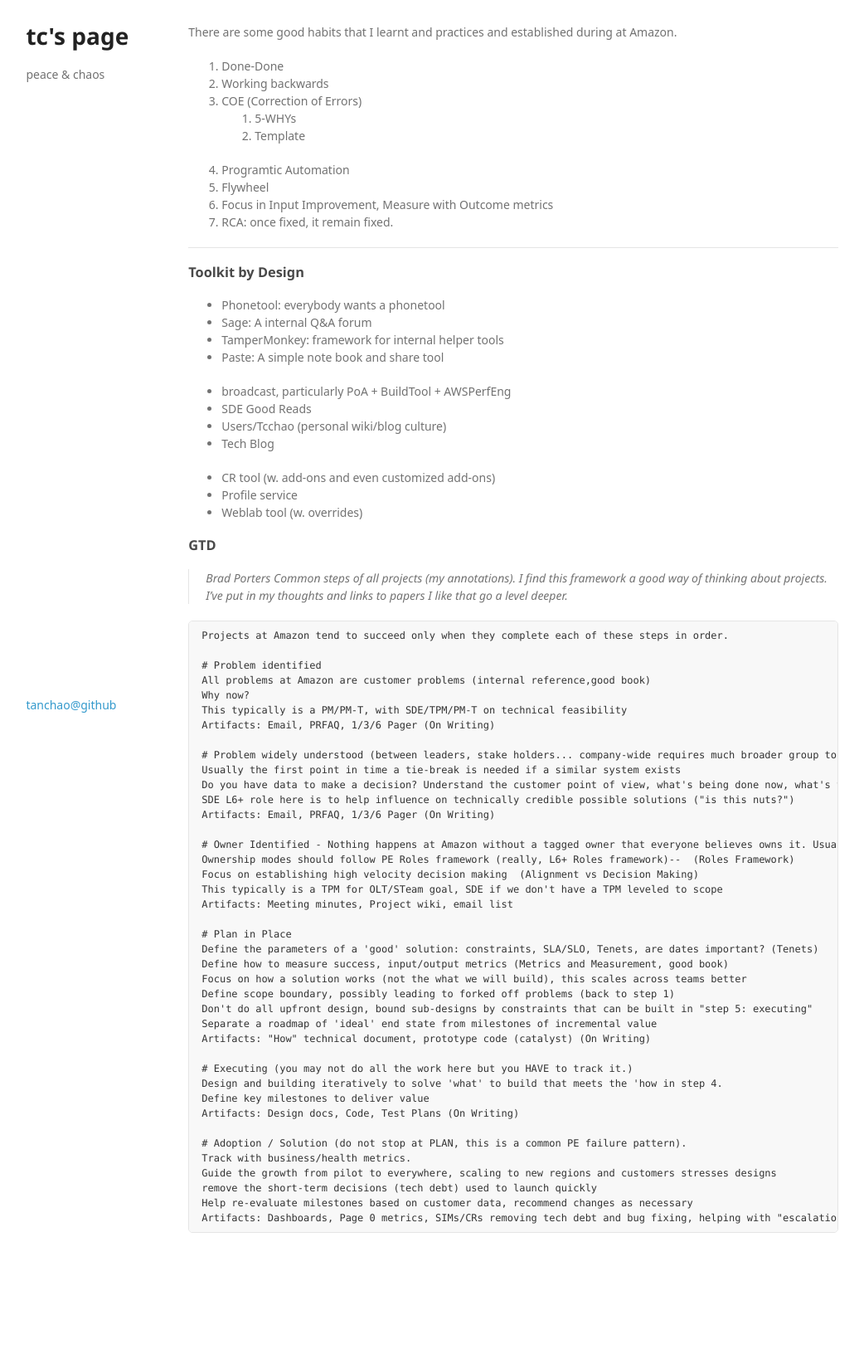
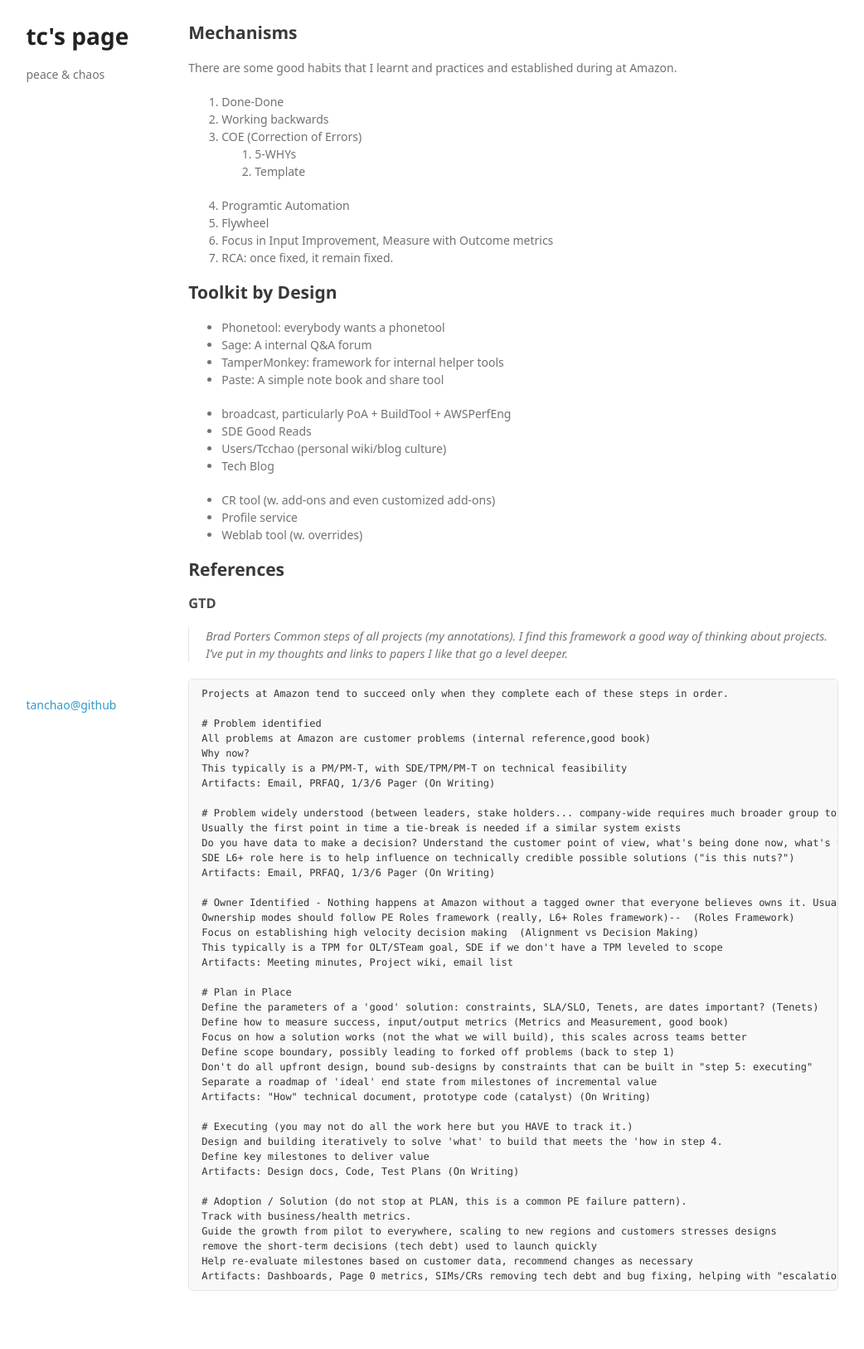
Before and after one commit to tanchao/tanchao.github.io, a Jekyll site: the page built from _posts/2022-01-20-amzn-gems.md, in a window 1280 px wide. Shown: the whole page at 83% size, without its empty margins (119-1161 px from the left). Built offline with Jekyll 4.4.1, drawn with Linux system fonts in a browser that asks for light colours; some web fonts are replaced; before the commit the page ends 1556 px from its top, so only the background shows below that.

Commit message:
update gems

```diff
--- a/_posts/2022-01-20-amzn-gems.md
+++ b/_posts/2022-01-20-amzn-gems.md
@@ -7,6 +7,8 @@
 categories: supertan
 tags: supertan
 ---
+
+## Mechanisms
 
 There are some good habits that I learnt and practices and established during at Amazon.
 
@@ -20,9 +22,8 @@
 6. Focus in Input Improvement, Measure with Outcome metrics
 7. RCA: once fixed, it remain fixed.
 
----
 
-### Toolkit by Design
+## Toolkit by Design
 
 - Phonetool: everybody wants a phonetool
 - Sage: A internal Q&A forum
@@ -37,6 +38,8 @@
 - CR tool (w. add-ons and even customized add-ons)
 - Profile service
 - Weblab tool (w. overrides)
+
+## References
 
 ### GTD
 
```
